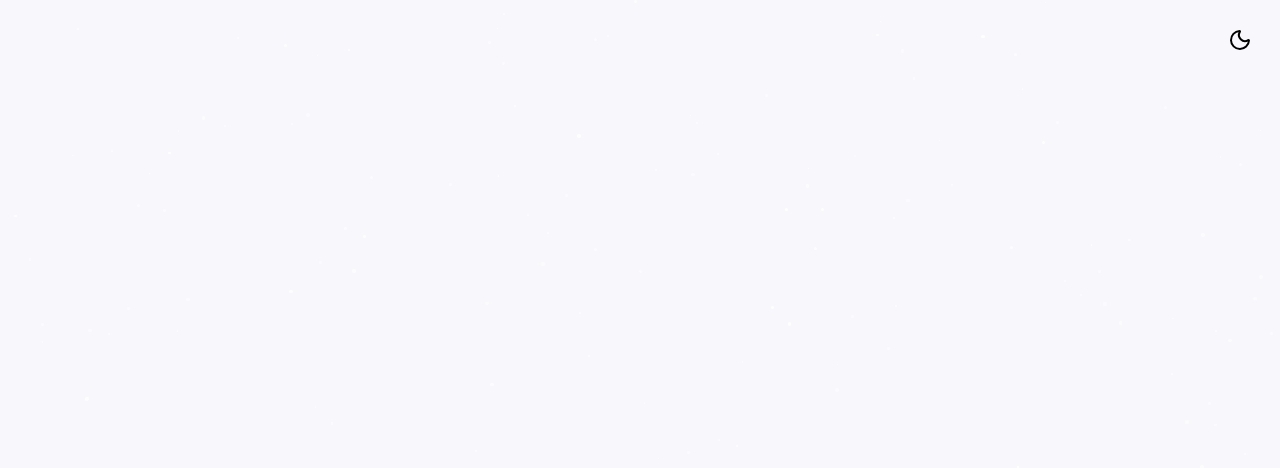
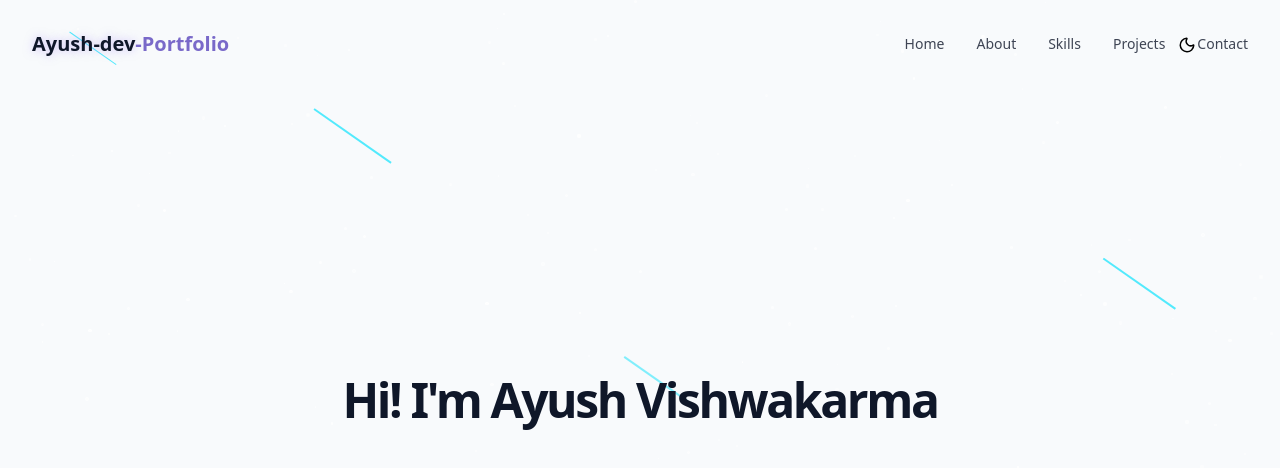
Before and after one commit to Ayush-Vishwakarma17/my-portfolio, a React (Vite) app: page / in a window 1280 px wide. Shown: the top 468 px of the page. Built offline with nearby package versions, Linux system fonts and the light colour scheme.

Commit message:
the nav completed

```diff
--- a/index.html
+++ b/index.html
@@ -4,6 +4,10 @@
     <meta charset="UTF-8" />
     <link rel="icon" type="image/svg+xml" href="/vite.svg" />
     <meta name="viewport" content="width=device-width, initial-scale=1.0" />
+    <link rel="preconnect" href="https://fonts.googleapis.com">
+    <link rel="preconnect" href="https://fonts.gstatic.com" crossorigin>
+    <link href="https://fonts.googleapis.com/css2?family=Inter:wght@400;500;700&display=swap" rel="stylesheet">
+
     <title>ayush-dev-portfolio</title>
   </head>
   <body>
--- a/package.json
+++ b/package.json
@@ -10,6 +10,7 @@
     "preview": "vite preview"
   },
   "dependencies": {
+    "@fontsource/inter": "^5.2.8",
     "@radix-ui/react-toast": "^1.2.15",
     "@tailwindcss/vite": "^4.1.13",
     "class-variance-authority": "^0.7.1",
--- /dev/null
+++ b/src/components/HeroSection.jsx
@@ -0,0 +1,17 @@
+
+
+
+export const HeroSection = () => {
+    return <section id="hero" className="relative min-h-screen flex flex-col justify-center items-center px-4">
+
+        <div className="container max-w-4xl mx-auto text-center z-10">
+            <div className="space-y-6">
+                <h1 className="text-5xl md:3xl tracking-tighter font-bold">
+                    <span className="opacity-0 animate-fade-in ">Hi! I'm</span>
+                    <span > Ayush</span>
+                    <span> Vishwakarma</span>
+                </h1>
+            </div>
+        </div>
+    </section>
+}
--- /dev/null
+++ b/src/components/NavBar.jsx
@@ -0,0 +1,86 @@
+import { a, div } from "motion/react-client";
+import { cn } from "../../lib/utils";
+import { useEffect, useState } from "react";
+import { Menu, X } from "lucide-react"; // ✅ import X
+
+const navItems = [
+  { name: "Home", href: "#hero" },
+  { name: "About", href: "#about" },
+  { name: "Skills", href: "#skills" },
+  { name: "Projects", href: "#projects" },
+  { name: "Contact", href: "#contact" }, // ✅ fixed typo
+];
+
+export const NavBar = () => {
+  const [isScrolled, setIsScrolled] = useState(false);
+  const [isMenuOpen, setIsMenuOpen] = useState(false); // ✅ start closed
+
+  useEffect(() => {
+    const handleScroll = () => {
+      setIsScrolled(window.scrollY > 10); // ✅ screenY → scrollY
+    };
+    window.addEventListener("scroll", handleScroll);
+    return () => window.removeEventListener("scroll", handleScroll);
+  }, []);
+
+  return (
+    <nav
+      className={cn(
+        "fixed w-full z-40 transition-all duration-300",
+        isScrolled ? "py-3 bg-background/80 backdrop-blur-md shadow-xs" : "py-5"
+      )}
+    >
+      <div className="container relative flex items-center justify-between top-2.5">
+        <a className="text-xl font-bold text-primary flex items-center" href="#hero">
+          <span className="relative z-10">
+            <span className="text-glow text-foreground">Ayush-dev</span>-Portfolio
+          </span>
+        </a>
+
+        {/* Desktop Menu */}
+        <div className="hidden md:flex space-x-8 text-sm">
+          {navItems.map((item, key) => (
+            <a
+              key={key}
+              href={item.href}
+              className="text-foreground/80 hover:text-primary transition-colors duration-300"
+            >
+              {item.name}
+            </a>
+          ))}
+        </div>
+
+        {/* Mobile Menu Toggle */}
+        <button
+          onClick={() => setIsMenuOpen((prev) => !prev)}
+          className="md:hidden p-2 text-foreground z-50"
+        >
+          {isMenuOpen ? <X size={24} /> : <Menu size={24} />}
+        </button>
+
+        {/* Mobile Menu */}
+        <div
+          className={cn(
+            "fixed inset-0 bg-background/95 backdrop-blur-md z-40 flex flex-col items-center justify-center md:hidden transition-all duration-300",
+            isMenuOpen
+              ? "opacity-100 pointer-events-auto"
+              : "opacity-0 pointer-events-none"
+          )}
+        >
+          <div className="flex flex-col space-y-8 text-xl">
+            {navItems.map((item, key) => (
+              <a
+                key={key}
+                href={item.href}
+                className="text-foreground/80 hover:text-primary transition-colors duration-300"
+                onClick={() => setIsMenuOpen(false)} // ✅ close menu on click
+              >
+                {item.name}
+              </a>
+            ))}
+          </div>
+        </div>
+      </div>
+    </nav>
+  );
+};
--- a/src/components/StarBackground.jsx
+++ b/src/components/StarBackground.jsx
@@ -2,9 +2,16 @@
 
 export const StarBackground = () => {
   const [stars, setStars] = useState([]);
+  const [meteors, setMeteors] = useState([]);
 
   useEffect(() => {
     generateStars();
+    generateMeteors();
+    const handleResize = () => {
+        generateStars();
+    }
+    window.addEventListener('resize', handleResize)
+    return removeEventListener('resize', handleResize)
   }, []);
 
   const generateStars = () => {
@@ -21,11 +28,29 @@
         animationDuration: Math.random() * 4 + 2,
       });
     }
-    setStars(newStars); // ✅ fixed
+    setStars(newStars);
+  };
+
+  const generateMeteors = () => {
+    const numberOfMeteors = 4;
+
+    const newMeteors = [];
+    for (let i = 0; i < numberOfMeteors; i++) {
+      newMeteors.push({
+        id: i,
+        size: Math.random() * 2 + 1,
+        x: Math.random() * 100,
+        y: Math.random() * 20,
+        delay: Math.random() * 15,
+        animationDuration: Math.random() * 3 + 2,
+      });
+    }
+    setMeteors(newMeteors);
   };
 
   return (
     <div className="fixed inset-0 overflow-hidden pointer-events-none z-0">
+      {/* Stars */}
       {stars.map((star) => (
         <div
           key={star.id}
@@ -40,6 +65,23 @@
           }}
         />
       ))}
+
+      {/* Meteors */}
+      {meteors.map((meteor) => (
+        <div
+          key={meteor.id}
+          className="absolute bg-cyan-300 animate-meteor"
+          style={{
+            width: meteor.size * 40 + "px", // simple line for meteor
+            height: meteor.size*1 + "px",
+            left: meteor.x + "%",
+            top: meteor.y + "%",
+            animationDelay: meteor.delay,
+            animationDuration: meteor.animationDuration + "s",
+          }}
+        />
+      ))}
     </div>
+
   );
 };
--- a/src/components/ThemeToggle.jsx
+++ b/src/components/ThemeToggle.jsx
@@ -29,8 +29,8 @@
     }
     return <button onClick = {toggleTheme}
     className = {cn(
-        "fixed max-sm:hidden top-5 right-5 p-2 rounded-full transition-colors duration-300",
+        "fixed max-sm:hidden top-7 right-19 p-2 rounded-full transition-colors duration-300 z-99 cursor-pointer",
         "focus:outline-hidden"
     )}>
-        {" "}{isDarkMode ? <Sun className="h-6 w-6 text-white"/> : <Moon className="h-6 w-6 text-black"/>}</button>
+        {" "}{isDarkMode ? <Sun className="h-4.5 w-4.5 text-cyan-300 hover:text-white duration-300"/ > : <Moon className="h-4.5 w-4.5 text-black hover:text-cyan-400 duration-300"/>}</button>
 }
--- a/src/index.css
+++ b/src/index.css
@@ -10,15 +10,13 @@
 
   --color-card: hsl(var(--card));
 
-
   --animate-float: float 6s ease-in-out infinite;
   --animate-pulse-subtle: pulse-subtle 4s ease-in-out infinite;
   --animate-fade-in: fade-in 0.7s ease-out forwards;
   --animate-fade-in-delay-1: fade-in 0.7s ease-out 0.2s forwards;
   --animate-fade-in-delay-2: fade-in 0.7s ease-out 0.4s forwards;
-  --animate-fade-in-delay-1: fade-in 0.7s ease-out 0.6s forwards;
-  --animate-fade-in-delay-1: fade-in 0.7s ease-out 0.8s forwards;
-
+  --animate-fade-in-delay-3: fade-in 0.7s ease-out 0.6s forwards;
+  --animate-fade-in-delay-4: fade-in 0.7s ease-out 0.8s forwards;
   --animate-meteor: meteor 5s linear infinite;
 
   @keyframes float {
@@ -36,7 +34,7 @@
       opacity: 1;
     }
     50% {
-      opacity: 0.7;
+      opacity: 0.8;
     }
   }
   @keyframes fade-in {
@@ -66,8 +64,8 @@
 
 @layer base {
   :root {
-    --background: 240 40% 98%;
-    --foreground: 222 47% 11%
+    --background: 210 40% 98%;
+    --foreground: 222 47% 11%;
 
     --card: 0 0% 100%;
 
@@ -79,19 +77,18 @@
 
   .dark {
     --background: 222 47% 4%;
-    --foreground: 213 31% 91%
+    --foreground: 222 31% 91%;
 
     --card: 222 47% 8%;
 
     --primary: 250 65% 65%;
-    --primary-foreground: 210 31% 91%;
+    --primary-foreground: 213 31% 91%;
 
     --border: 217 33% 20%;
   }
 
-
   * {
-  @apply box-border;
+    @apply border-border;
   }
 
   html {
@@ -109,23 +106,19 @@
   padding-inline: 2rem;
 
   @media (width >= 640px) {
-    max-width: 640px
+    max-width: 640px;
   }
-
   @media (width >= 768px) {
-    max-width: 768px
+    max-width: 768px;
   }
-
   @media (width >= 1024px) {
-    max-width: 1024px
+    max-width: 1024px;
   }
-
   @media (width >= 1280px) {
-    max-width: 1280px
+    max-width: 1280px;
   }
-
   @media (width >= 1400px) {
-    max-width: 1400px
+    max-width: 1400px;
   }
 }
 
@@ -140,23 +133,25 @@
 
 @utility gradient-border {
   @apply relative rounded-md;
-  background: linear-gradient(to right, hsl(val(--card)), hsl(val(--card)));
+  background: linear-gradient(to right, hsl(var(--card)), hsl(var(--card)));
   background-clip: padding-box;
   border: 1px solid transparent;
 }
 
 @utility cosmic-button {
-  @apply px-6 py-2 rounded-full bg-primary text-primary-foreground font-medium transition-all duration-300 hover:shadow-[0_0_10px_rgba(139,92,246,0.5)] hover:scale-105 active:scale-95;
+  @apply px-6 py-2 rounded-full bg-primary text-primary-foreground font-medium
+         transition-all duration-300 hover:shadow-[0_0_10px_rgba(139,92,246,0.5)]
+         hover:scale-105 active:scale-95;
 }
 
 @utility star {
   @apply absolute rounded-full bg-white;
-  box-shadow: 0 0 10px 2px rgba(255,255,255,0.4)
+  box-shadow: 0 0 10px 2px rgba(255, 255, 255, 0.4);
 }
 
 @utility meteor {
   @apply absolute bg-linear-to-r from-white via-white to-transparent rounded-full;
-  box-shadow: 0 0 10px 5px rgba(255,255,255,0.3)
+  box-shadow: 0 0 10px 5px rgba(255, 255, 255, 0.3);
 }
 
 #root {
--- a/src/pages/Home.jsx
+++ b/src/pages/Home.jsx
@@ -1,20 +1,22 @@
+import { NavBar } from "../components/NavBar"
 import { ThemeToggle } from "../components/ThemeToggle"
 import { StarBackground } from "@/components/StarBackground"
+import { HeroSection } from "../components/HeroSection"
 
 
 export const Home = () => {
-    return <div className="min-h-screen bg-background text-foreground overflow-x-hidden">
+    return <div className=" min-h-screen bg-background text-foreground overflow-x-hidden">
         {/* Theme Toggle */}
         <ThemeToggle />
 
         {/* Background  */}
         <StarBackground />
-
         {/* Nav-Bar */}
 
+        <NavBar/>
 
         {/* Main-Content */}
-
+        <HeroSection/>
 
         {/* Footer */}
     </div>
--- /dev/null
+++ b/tailwind.config.js
@@ -0,0 +1,10 @@
+/** @type {import('tailwindcss').Config} */
+module.exports = {
+  theme: {
+    extend: {
+      fontFamily: {
+        sans: ["var(--font-inter)", "ui-sans-serif", "system-ui"],
+      },
+    },
+  },
+};
```
Also changed, not shown: 1 other file (tests, documents, lock files or other folders).
